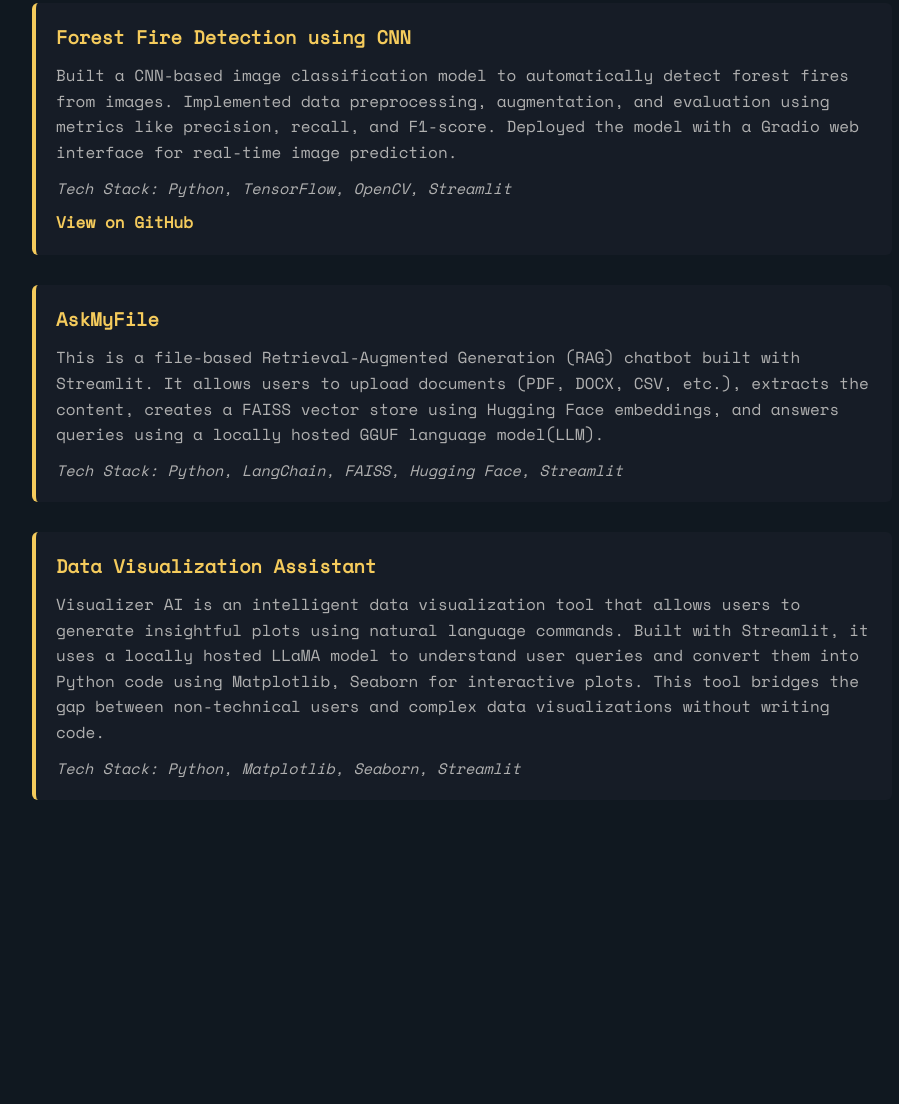
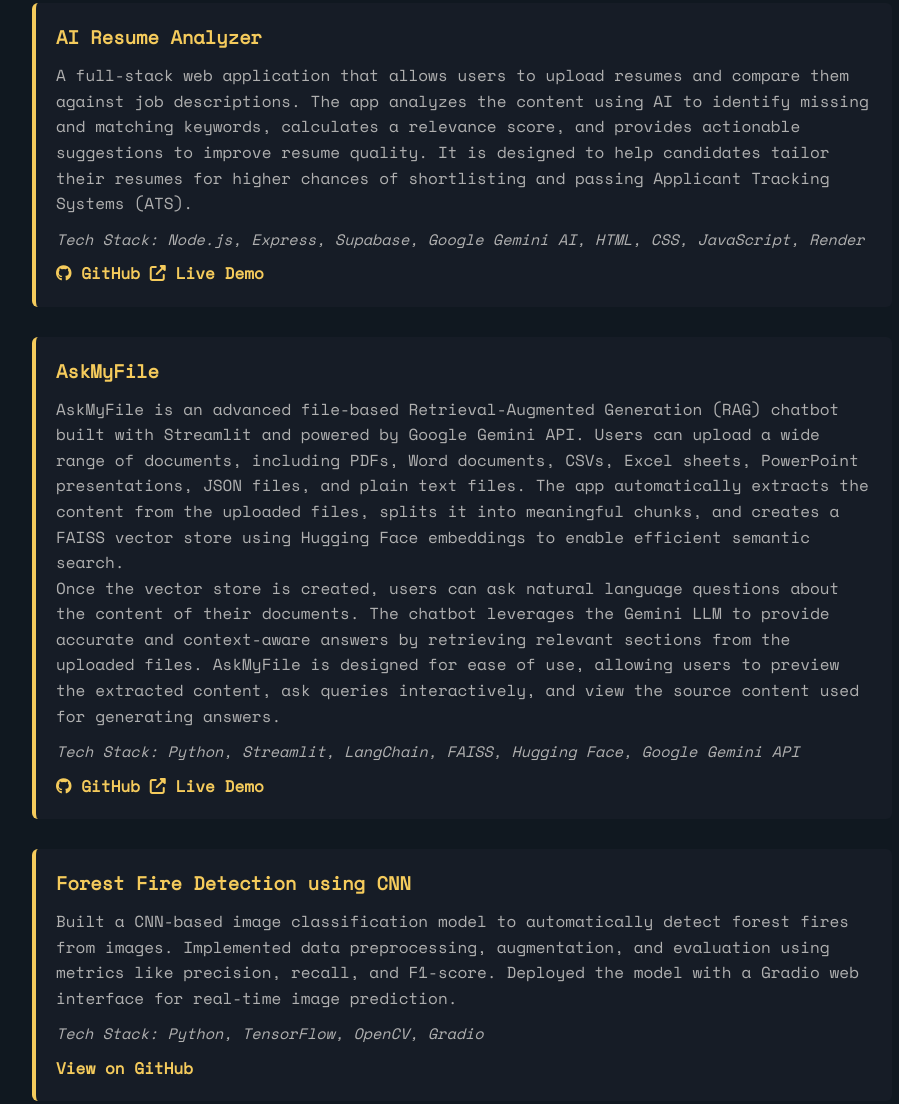
Before and after one commit to yash11-web/portfolio-website, a plain HTML site: page index.html in a window 1280 px wide. Shown: the part 2613-3717 px from the top of the page, without its empty margins (178-1077 px from the left). Drawn offline with nearby package versions, Linux system fonts and the light colour scheme; a small style sheet from the web is missing.

Commit message:
Update index.html

```diff
--- a/index.html
+++ b/index.html
@@ -36,7 +36,7 @@
       <h3 class="role">AI & ML Enthusiast</h3>
       <p class="description">Exploring the power of AI to solve real-world challenges.</p>
       <div class="buttons">
-        <a href="resume/ThotaYashwanth_resume_SDE.pdf" class="btn" target="_blank">View Resume</a>
+        <a href="resume/yashwanth_resume.pdf" class="btn" target="_blank">View Resume</a>
       </div>
     </div>
   </section>
@@ -66,25 +66,60 @@
   <section id="work" class="section">
     <div class="content">
       <h2 class="title">Projects</h2>
+      <div class="work-item">
+  <h3>AI Resume Analyzer</h3>
+  <p>
+  A full-stack web application that allows users to upload resumes and compare them against job descriptions.
+  The app analyzes the content using AI to identify missing and matching keywords, calculates a relevance score,
+  and provides actionable suggestions to improve resume quality. It is designed to help candidates tailor their
+  resumes for higher chances of shortlisting and passing Applicant Tracking Systems (ATS).
+</p>
+<p class="tech-stack">
+  Tech Stack: Node.js, Express, Supabase, Google Gemini AI, HTML, CSS, JavaScript, Render
+</p>
 
+
+  <!-- Links Section -->
+  <a href="https://github.com/yash11-web/AI-Resume-Analyzer"
+     class="project-link" target="_blank">
+     <i class="fab fa-github"></i> GitHub
+  </a>
+
+  <a href="https://ai-resume-analyzer-vpt9.onrender.com"
+     class="project-link" target="_blank">
+     <i class="fas fa-external-link-alt"></i> Live Demo
+  </a>
+</div>
+<div class="work-item">
+        <h3>AskMyFile</h3>
+        <p>AskMyFile is an advanced file-based Retrieval-Augmented Generation (RAG) chatbot built with Streamlit and powered by Google Gemini API. Users can upload a wide range of documents, including PDFs, Word documents, CSVs, Excel sheets, PowerPoint presentations, JSON files, and plain text files. The app automatically extracts the content from the uploaded files, splits it into meaningful chunks, and creates a FAISS vector store using Hugging Face embeddings to enable efficient semantic search.</p>
+
+<p>Once the vector store is created, users can ask natural language questions about the content of their documents. The chatbot leverages the Gemini LLM to provide accurate and context-aware answers by retrieving relevant sections from the uploaded files. AskMyFile is designed for ease of use, allowing users to preview the extracted content, ask queries interactively, and view the source content used for generating answers.</p>
+
+<p class="tech-stack">Tech Stack: Python, Streamlit, LangChain, FAISS, Hugging Face, Google Gemini API</p>
+<!-- Links Section -->
+  <a href="https://github.com/yash11-web/AskMyFile_ChatBot.git"
+     class="project-link" target="_blank">
+     <i class="fab fa-github"></i> GitHub
+  </a>
+
+  <a href="https://askmyfilechatbot-yash.streamlit.app"
+     class="project-link" target="_blank">
+     <i class="fas fa-external-link-alt"></i> Live Demo
+  </a>
+
+      </div>
       <div class="work-item">
         <h3>Forest Fire Detection using CNN</h3>
         <p>Built a CNN-based image classification model to automatically detect forest fires from images. Implemented
 data preprocessing, augmentation, and evaluation using metrics like precision, recall, and F1-score. Deployed
 the model with a Gradio web interface for real-time image prediction.</p>
-        <p class="tech-stack">Tech Stack: Python, TensorFlow, OpenCV, Streamlit</p>
+        <p class="tech-stack">Tech Stack: Python, TensorFlow, OpenCV, Gradio</p>
         <a href="https://github.com/yash11-web/ForestFireDetection_DL.git" class="project-link" target="_blank">View on GitHub</a>
 
       </div>
 
-      <div class="work-item">
-        <h3>AskMyFile</h3>
-        <p>This is a file-based Retrieval-Augmented Generation (RAG) chatbot built with Streamlit. It allows users to
-upload documents (PDF, DOCX, CSV, etc.), extracts the content, creates a FAISS vector store using Hugging Face
-embeddings, and answers queries using a locally hosted GGUF language model(LLM).</p>
-        <p class="tech-stack">Tech Stack: Python, LangChain, FAISS, Hugging Face, Streamlit</p>
 
-      </div>
 
       <div class="work-item">
         <h3>Data Visualization Assistant</h3>
@@ -95,6 +130,8 @@ tool bridges the gap between non-technical users and complex data visualizations
         <p class="tech-stack">Tech Stack: Python, Matplotlib, Seaborn, Streamlit</p>
 
       </div>
+
+
 
     </section>
     </div>
```
